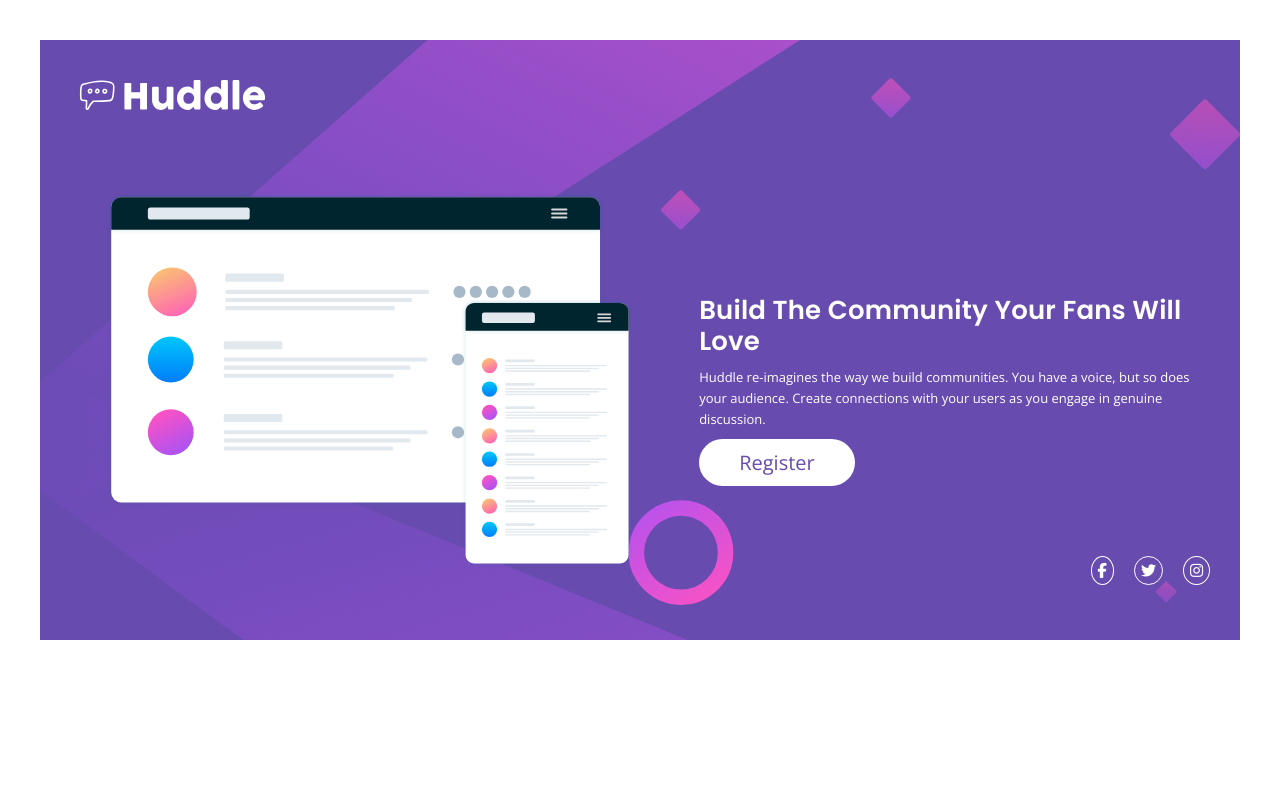
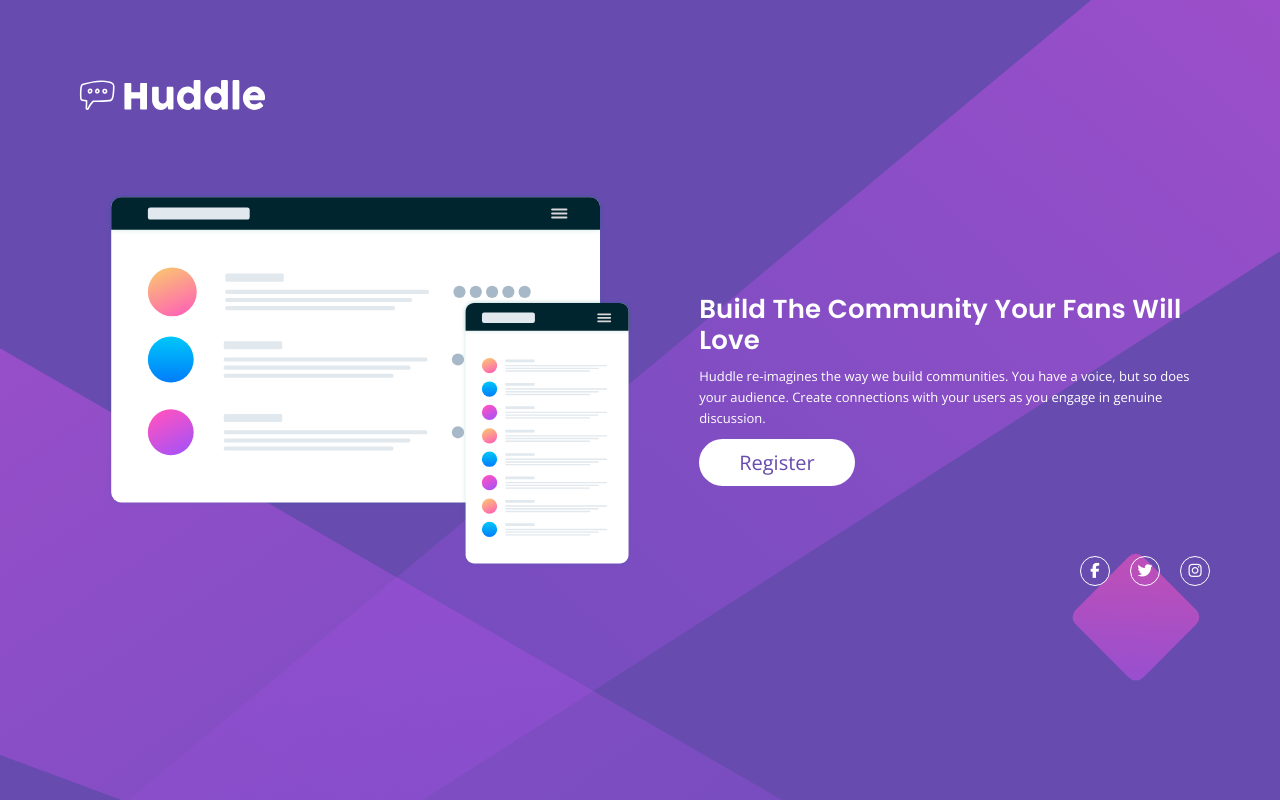
Before and after one commit to danieldudu/huddle-landing-page, a plain HTML site: page index.html in a window 1280 px wide. Drawn offline with nearby package versions, Linux system fonts and the light colour scheme.

Commit message:
minor modification to background & social icons

```diff
--- a/index.html
+++ b/index.html
@@ -64,9 +64,15 @@
 					<a href="#" class="content__btn">Register</a>
 
 					<ul class="content__social">
-						<li><i class="fa fa-facebook" aria-hidden="true"></i></li>
-						<li><i class="fa fa-twitter" aria-hidden="true"></i></li>
-						<li><i class="fa fa-instagram" aria-hidden="true"></i></li>
+						<li>
+							<a href="#"><i class="fa fa-facebook"></i></a>
+						</li>
+						<li>
+							<a href="#"><i class="fa fa-twitter"></i></a>
+						</li>
+						<li>
+							<a href="#"><i class="fa fa-instagram"></i></a>
+						</li>
 					</ul>
 				</section>
 			</main>
--- a/scss/style.scss
+++ b/scss/style.scss
@@ -25,7 +25,16 @@ body {
   font-size: 1.6rem;
   display: grid;
   place-items: center;
-  height: 100%;
+  height: 100vh;
+  background: url(/images/bg-mobile.svg), $violet;
+  background-repeat: no-repeat, no-repeat;
+  background-position: top, center;
+  background-size: 100%, 100%;
+
+  @media (min-width: 900px) {
+    // background: url(/images/bg-desktop.svg), $violet;
+    // background-size: contain;
+    // background-position: center;
 }
 
 .container {
@@ -41,14 +50,14 @@ body {
   // display: flex;
   // align-items: center;
   // justify-content: center;
-  background: url(/images/bg-mobile.svg), $violet;
-  background-repeat: no-repeat, no-repeat;
-  background-position: top, center;
-  background-size: 100%, 100%;
+  // background: url(/images/bg-mobile.svg), $violet;
+  // background-repeat: no-repeat, no-repeat;
+  // background-position: top, center;
+  // background-size: 100%, 100%;
 
   @media (min-width: 900px) {
-    background: url(/images/bg-desktop.svg), $violet ;
-    background-size: cover;
+    // background: url(/images/bg-desktop.svg), $violet ;
+    // background-size: cover;
     max-width: 120rem;
     min-height: 30vh;
   }
@@ -199,11 +208,19 @@ main {
       margin-left: 2rem;
       cursor: pointer;
 
+      & a {
+        color: #fff;
+        text-decoration: none;
+
+      }
 
 
       & i {
+        width: 30px;
+        height: 30px;
+        text-align: center;
         border: 1px solid #fff;
-        border-radius: 1000%;
+        border-radius: 100%;
         padding: 0.6rem;
         font-size: 1.5rem;
         font-weight: 500;
```
Also changed, not shown: css/style.css, 1 other file.
